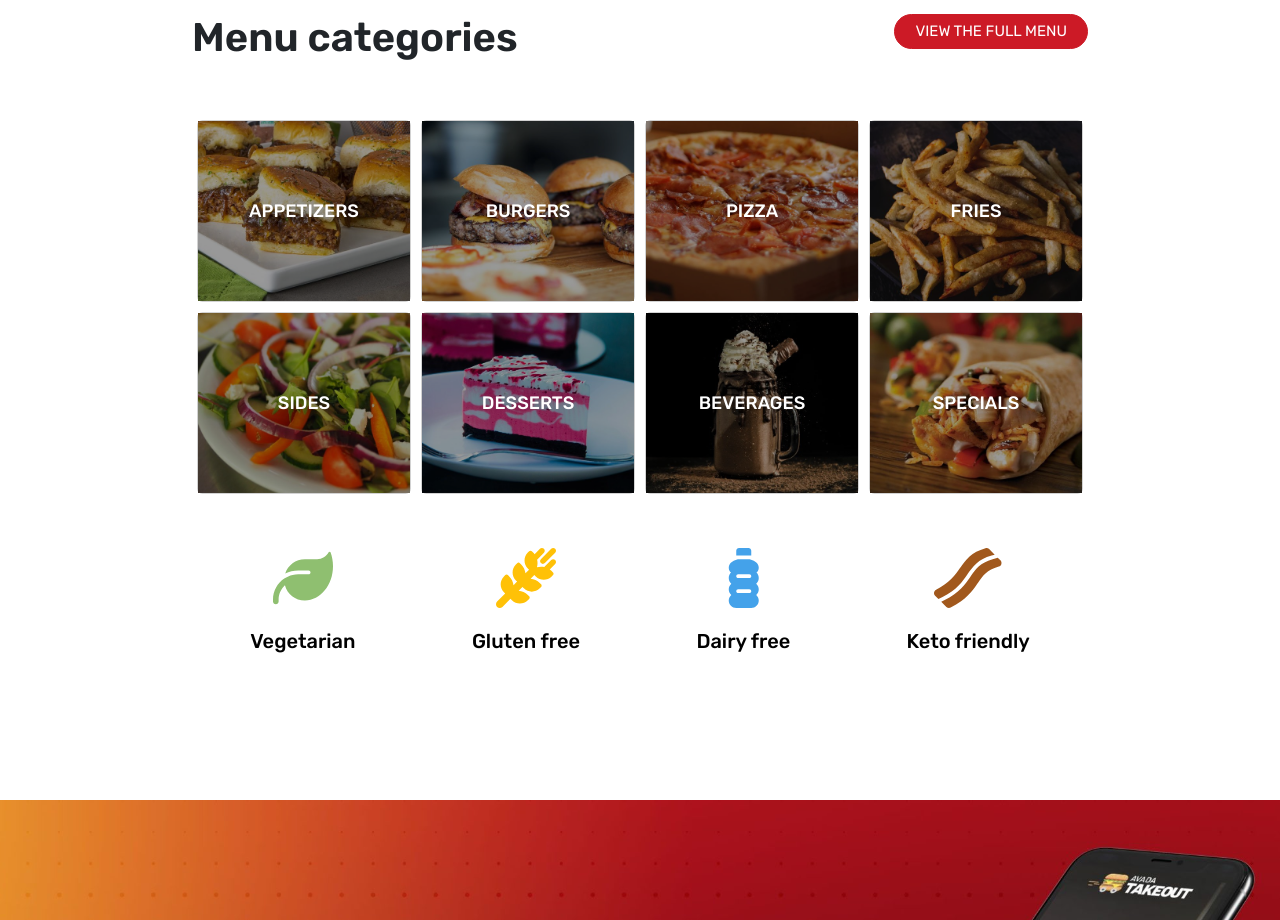
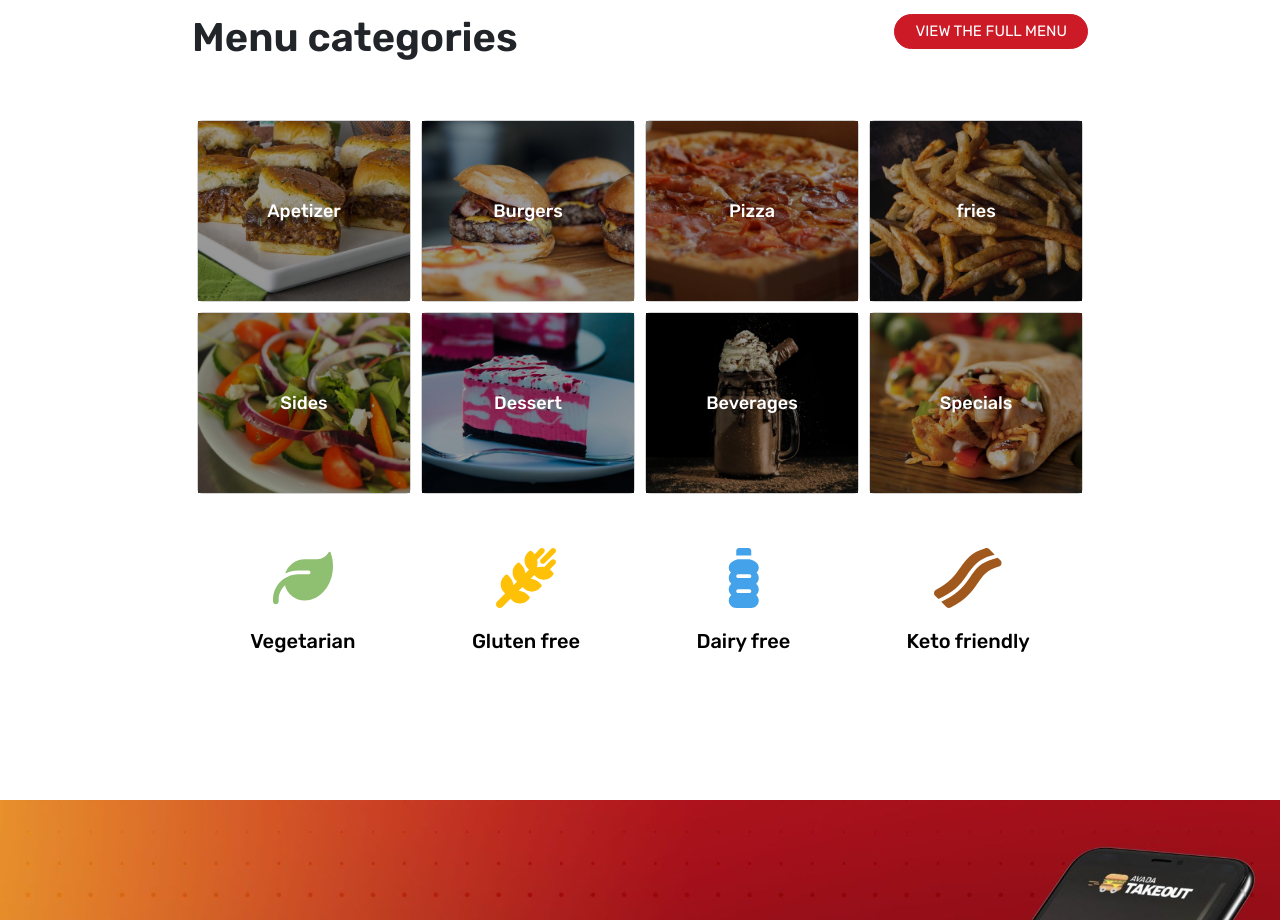
Before and after one commit to FabioBabaglioni/proj-html-vuejs, a Vue app: page / in a window 1280 px wide. Shown: the part 2280-3200 px from the top of the page. Built offline with nearby package versions, Linux system fonts and the light colour scheme.

Commit message:
Centralizzazione dei dati

```diff
--- a/src/App.vue
+++ b/src/App.vue
@@ -9,6 +9,11 @@ import { store } from './store'
 export default {
   components: {
     appHeader, appMain, appFooter
+  },
+  data() {
+    return {
+      store
+    }
   }
 }
 </script>
--- a/src/components/appFooter.vue
+++ b/src/components/appFooter.vue
@@ -1,12 +1,17 @@
 <script>
 import footerNavigazione from "./footerNavigazione.vue"
 import footerSubscribe from "./footerSubscribe.vue"
-
+import { store } from "../store"
 
 
 export default {
     components: {
         footerNavigazione, footerSubscribe
+    },
+    data() {
+        return {
+            store
+        }
     }
 }
 </script>
@@ -18,7 +23,7 @@ export default {
         <div class="container_big d-flex justify-content-between">
 
             <!-- navigazione li -->
-            <footerNavigazione />
+            <footerNavigazione :dati="store.orders" />
 
         </div>
 
--- a/src/components/appMain.vue
+++ b/src/components/appMain.vue
@@ -3,18 +3,25 @@ import mainPopularDishVue from './mainPopularDish.vue';
 import mainMenuVue from './mainMenu.vue';
 import mainOrderVue from './mainOrder.vue';
 import mainNewsVue from './mainNews.vue';
+import { store } from "../store"
 
 export default {
     components: {
         mainPopularDishVue, mainMenuVue, mainOrderVue, mainNewsVue
+    },
+    data() {
+        return {
+            store
+        }
     }
+
 }
 </script>
 
 <template>
     <mainPopularDishVue />
 
-    <mainMenuVue />
+    <mainMenuVue :cards="store.orders" />
 
     <mainOrderVue />
 
--- a/src/components/footerNavigazione.vue
+++ b/src/components/footerNavigazione.vue
@@ -3,40 +3,6 @@
 export default {
     data() {
         return {
-            orders: [
-                {
-                    li: "Apetizer",
-                    href: "#"
-                },
-                {
-                    li: "Burgers",
-                    href: "#"
-                },
-                {
-                    li: "Pizza",
-                    href: "#"
-                },
-                {
-                    li: "fries",
-                    href: "#"
-                },
-                {
-                    li: "Sides",
-                    href: "#"
-                },
-                {
-                    li: "Dessert",
-                    href: "#"
-                },
-                {
-                    li: "Beverages",
-                    href: "#"
-                },
-                {
-                    li: "Specials",
-                    href: "#"
-                },
-            ],
             navigates: [
                 {
                     li: "Home",
@@ -113,6 +79,9 @@ export default {
 
             ]
         }
+    },
+    props: {
+        dati: Object,
     }
 }
 </script>
@@ -123,7 +92,7 @@ export default {
     <div>
         <span class="pb-5">ORDER ONLINE</span>
         <ul class="pt-4">
-            <li class="pb-4" v-for="(order, index) in orders" :key="index"> <a :href="order.href">{{ order.li }}</a>
+            <li class="pb-4" v-for="(order, index) in dati" :key="index"> <a :href="order.url">{{ order.title }}</a>
             </li>
         </ul>
     </div>
--- a/src/components/mainMenu.vue
+++ b/src/components/mainMenu.vue
@@ -1,7 +1,9 @@
 <script>
 
 export default {
-
+    props: {
+        cards: Object,
+    }
 }
 </script>
 
@@ -21,52 +23,11 @@ export default {
 
         <!-- container card -->
         <div class="d-flex flex-wrap py-5">
-            <div class="card">
-                <img class="img_card" src="../img/appetizers-menu-background.jpg" alt="">
+            <div class="card" v-for="(card, index) in cards" :key="index">
+                <img class="img_card" :src="card.img" :alt="card.title">
                 <div class="black"></div>
-                <div class="title">APPETIZERS</div>
-            </div>
+                <a class="title" :href="card.url">{{ card.title }}</a>
 
-            <div class="card">
-                <img class="img_card" src="../img/burgers-menu-background.jpg" alt="">
-                <div class="black"></div>
-                <div class="title">BURGERS</div>
-            </div>
-
-            <div class="card">
-                <img class="img_card" src="../img/pizza-menu-background.jpg" alt="">
-                <div class="black"></div>
-                <div class="title">PIZZA</div>
-            </div>
-
-            <div class="card">
-                <img class="img_card" src="../img/fries-menu-background.jpg" alt="">
-                <div class="black"></div>
-                <div class="title">FRIES</div>
-            </div>
-
-            <div class="card">
-                <img class="img_card" src="../img/sides-menu-background.jpg" alt="">
-                <div class="black"></div>
-                <div class="title">SIDES</div>
-            </div>
-
-            <div class="card">
-                <img class="img_card" src="../img/desserts-menu-background.jpg" alt="">
-                <div class="black"></div>
-                <div class="title">DESSERTS</div>
-            </div>
-
-            <div class="card">
-                <img class="img_card" src="../img/beverages-menu-background.jpg" alt="">
-                <div class="black"></div>
-                <div class="title">BEVERAGES</div>
-            </div>
-
-            <div class="card">
-                <img class="img_card" src="../img/specials-menu-background.jpg" alt="">
-                <div class="black"></div>
-                <div class="title">SPECIALS</div>
             </div>
 
         </div>
@@ -131,11 +92,8 @@ section {
             top: 50%;
             left: 50%;
             transform: translate(-50%, -50%);
-            color: $brandSecondary;
             font-size: 18px;
             font-weight: 500;
-
-
         }
     }
 
--- /dev/null
+++ b/src/prova.vue
@@ -0,0 +1,50 @@
+<script>
+
+export default {
+
+}
+</script>
+
+<template>
+    <img src="./img/appetizers-menu-background.jpg" alt="">
+</template>
+
+<style scoped lang="scss">
+@use "./style/partials/variables.scss" as *;
+
+section {
+    padding-bottom: 80px;
+}
+
+h2 {
+    font-size: 40px;
+    font-weight: 600;
+}
+
+.card {
+    width: calc(100% / 2);
+    border: none;
+    text-align: center;
+    margin-right: 40px;
+
+    .title {
+        font-size: 40px;
+        font-weight: 500;
+    }
+
+    p {
+        color: rgb(160, 160, 160);
+        display: none;
+    }
+
+    &:hover {
+        p {
+            display: block;
+        }
+    }
+}
+
+.card_right {
+    margin: 0;
+}
+</style>
--- a/src/store.js
+++ b/src/store.js
@@ -1,5 +1,46 @@
 import { reactive } from "vue";
 
 export const store = reactive({
-
+    orders: [
+        {
+            title: "Apetizer",
+            url: "#",
+            img: "src/img/appetizers-menu-background.jpg"
+        },
+        {
+            title: "Burgers",
+            url: "#",
+            img: "src/img/burgers-menu-background.jpg"
+        },
+        {
+            title: "Pizza",
+            url: "#",
+            img: "src/img/pizza-menu-background.jpg"
+        },
+        {
+            title: "fries",
+            url: "#",
+            img: "src/img/fries-menu-background.jpg"
+        },
+        {
+            title: "Sides",
+            url: "#",
+            img: "src/img/sides-menu-background.jpg"
+        },
+        {
+            title: "Dessert",
+            url: "#",
+            img: "src/img/desserts-menu-background.jpg"
+        },
+        {
+            title: "Beverages",
+            url: "#",
+            img: "src/img/beverages-menu-background.jpg"
+        },
+        {
+            title: "Specials",
+            url: "#",
+            img: "src/img/specials-menu-background.jpg"
+        },
+    ],
 })
```
